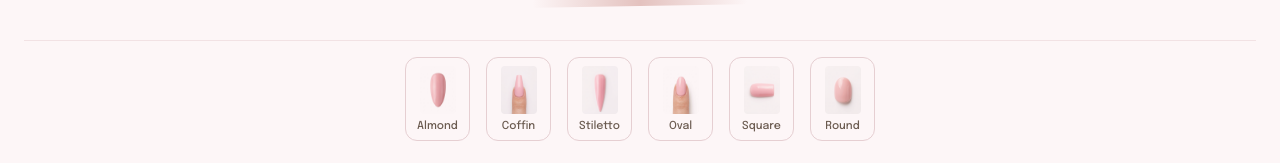
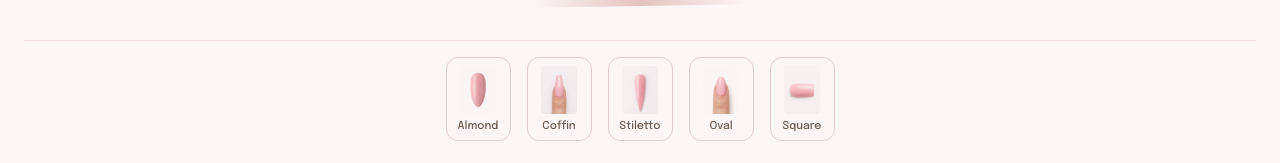
Before and after one commit to dfordolapo/nailxpressng, a Next.js app: page /factory in a window 1280 px wide. Shown: the part 165-328 px from the top of the page. Built offline with nearby package versions, Linux system fonts and the light colour scheme; a web font is replaced by a local one.

Commit message:
Remove round shape

```diff
--- a/src/data/categories.js
+++ b/src/data/categories.js
@@ -23,7 +23,7 @@ export const nailShapes = [
   { id: "stiletto", name: "Stiletto", image: "/images/shapes/stiletto.png" },
   { id: "oval", name: "Oval", image: "/images/shapes/oval.png" },
   { id: "square", name: "Square", image: "/images/shapes/square.png" },
-  { id: "round", name: "Round", image: "/images/shapes/round.png" },
+
 
 ];
 
```
